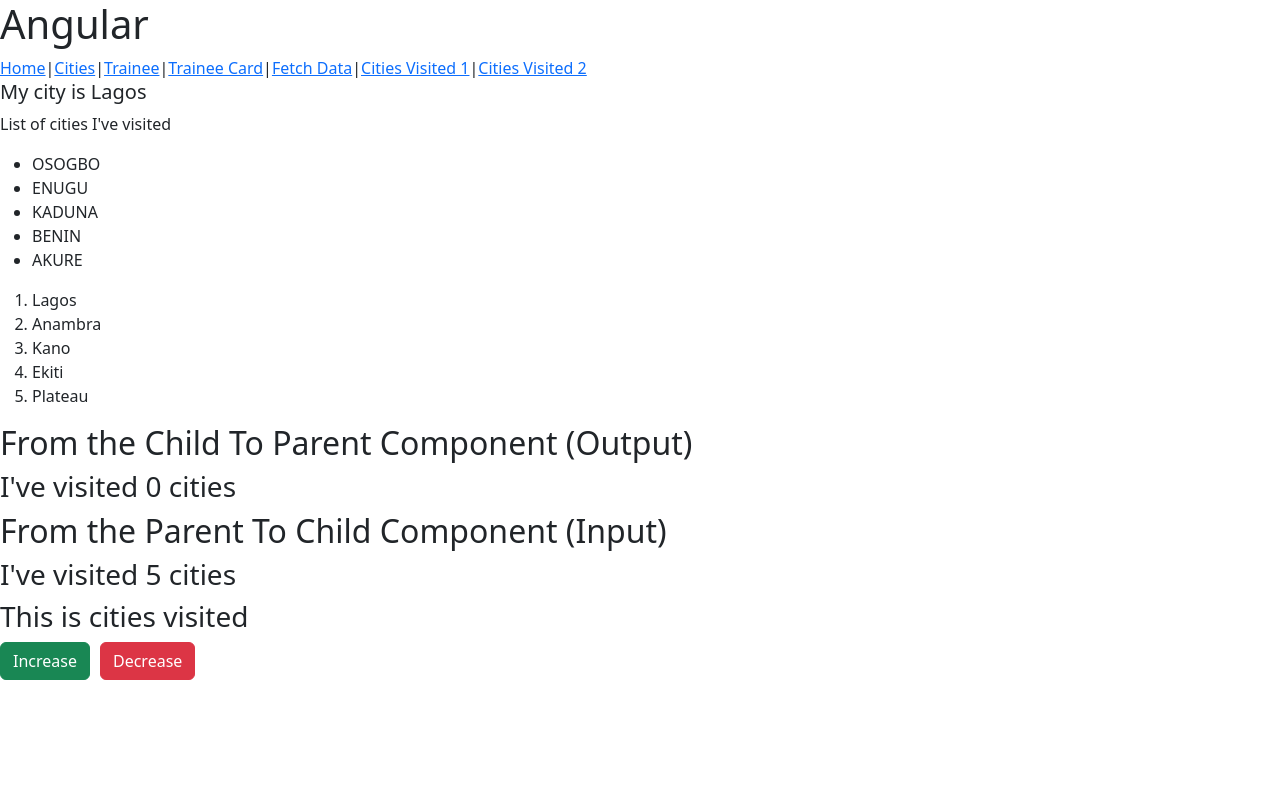
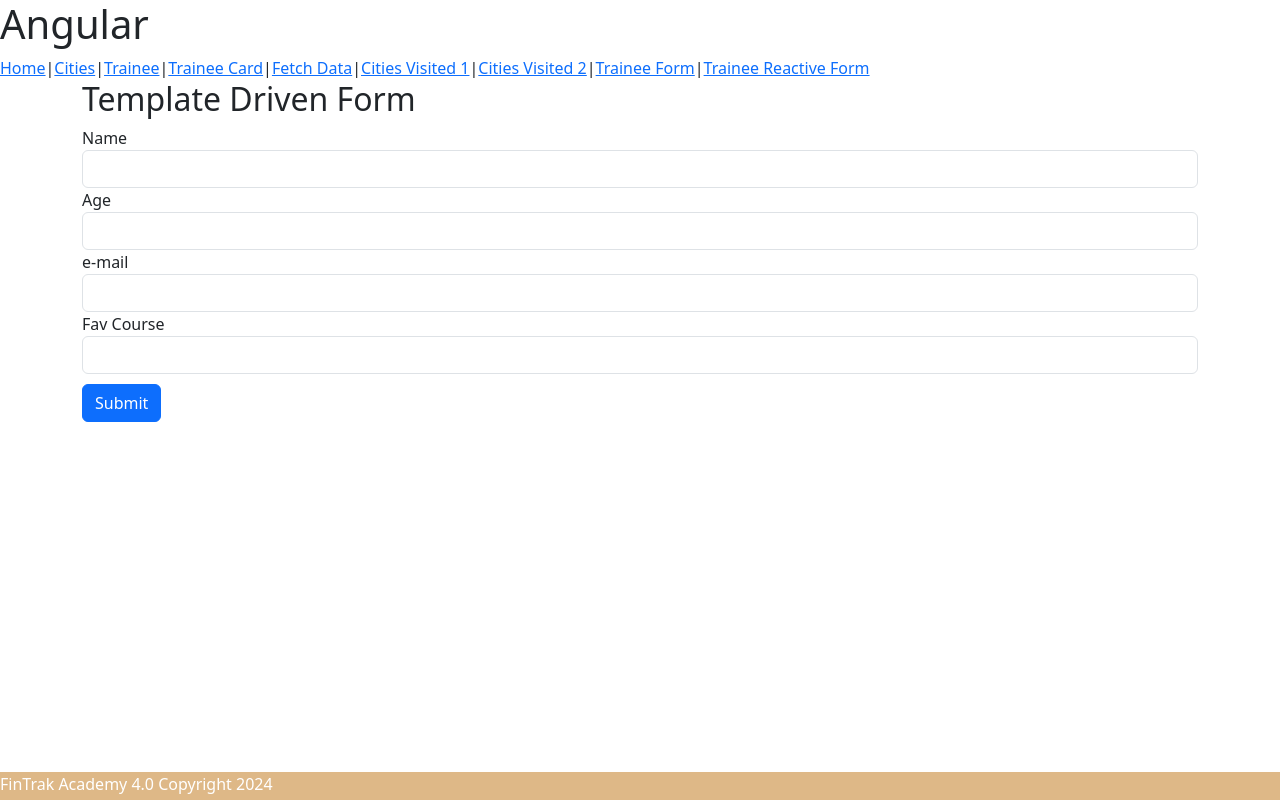
Before and after one commit to adeakinwe/AngularAcademyFourPointZero, an Angular app: page /trainee-form in a window 1280 px wide. Before the commit this address led to /cities. Shown: the top 800 px of the page. Built offline with nearby package versions, Linux system fonts and the light colour scheme.

Commit message:
reactive and template forms

```diff
--- a/src/app/app-routing.module.ts
+++ b/src/app/app-routing.module.ts
@@ -8,6 +8,8 @@
 import { TraineeComponent } from './trainee/trainee.component';
 import { TraineeCardComponent } from './trainee-card/trainee-card.component';
 import { FetchComponent } from './fetch/fetch.component';
+import { TemplateFormComponent } from './template-form/template-form.component';
+import { ReactiveFormComponent } from './reactive-form/reactive-form.component';
 
 const routes: Routes = [
   { path: 'home', component: HomeComponent },
@@ -17,6 +19,8 @@
   { path: 'fetch', component: FetchComponent },
   // { path: 'footer', component: FooterComponent},
   { path: 'cities/:id', component: CitiesvisitedComponent}, //route parameter
+  { path: 'trainee-form', component: TemplateFormComponent},
+  { path: 'trainee-reactive-form', component: ReactiveFormComponent},
   { path: '', redirectTo: 'home', pathMatch: 'full'},
   { path: '**', redirectTo: 'cities', pathMatch: 'full'} //a wild card route that redirects to a configured path
 ];
--- a/src/app/nav/nav.component.html
+++ b/src/app/nav/nav.component.html
@@ -10,6 +10,8 @@
         <a [routerLink]="['/fetch']">Fetch Data</a> |
         <!-- <a [routerLink]="['/footer']">Footer</a> | -->
         <a [routerLink]="['cities/1']">Cities Visited 1</a> |
-        <a [routerLink]="['cities/2']">Cities Visited 2</a>
+        <a [routerLink]="['cities/2']">Cities Visited 2</a> |
+        <a [routerLink]="['trainee-form']">Trainee Form</a> |
+        <a [routerLink]="['trainee-reactive-form']">Trainee Reactive Form</a>
     </div>
 </div>
--- /dev/null
+++ b/src/app/reactive-form/reactive-form.component.html
@@ -0,0 +1,36 @@
+<div class="container">
+    <h2 class="heading">Reactive Form</h2>
+    <form [formGroup]="traineeForm" (ngSubmit)="submitTraineeForm()">
+        <div class="form-group">
+            <label for="name">Name</label>
+            <input type="text" id="name" class="form-control" formControlName="name">
+            <div *ngIf="traineeForm?.get('name')?.touched && traineeForm?.get('name')?.invalid" class="text-danger">Name is required</div>
+        </div>
+        <div class="form-group">
+            <label for="age">Age</label>
+            <input type="number" id="age" class="form-control" formControlName="age">
+            <div *ngIf="traineeForm?.get('age')?.touched && traineeForm?.get('age')?.invalid" class="text-danger">Please enter a valid age (between 18 and 30)</div>
+        </div>
+        <div class="form-group">
+            <label for="email">e-mail</label>
+            <input type="email" id="email" class="form-control" formControlName="email">
+            <div *ngIf="traineeForm?.get('email')?.touched && traineeForm?.get('email')?.invalid" class="text-danger">Please enter a valid email</div>
+        </div>
+        <div class="form-group">
+            <label for="mobile">Mobile</label>
+            <input type="tel" id="mobile" class="form-control" formControlName="mobile">
+            <div *ngIf="traineeForm?.get('mobile')?.touched && traineeForm?.get('mobile')?.invalid" class="text-danger">Please enter a valid mobile number (11 digits)</div>
+        </div>
+        <div class="form-group">
+            <label for="favCourse">Fav Course</label>
+            <select id="favCourse" class="form-control" formControlName="favCourse">
+                <option value="Angular">Angular</option>
+                <option value="SQL">SQL</option>
+                <option value="SQA">SQA</option>
+                <option value="Accounting">Accounting</option>
+            </select>
+            <div *ngIf="traineeForm?.get('favCourse')?.touched && traineeForm?.get('favCourse')?.invalid" class="text-danger">Please select a favourite course</div>
+        </div>
+            <button type="submit" class="btn btn-primary" style="margin-top: 10px;" [disabled]="traineeForm.invalid">Submit</button>
+    </form>
+</div>
--- /dev/null
+++ b/src/app/reactive-form/reactive-form.component.ts
@@ -0,0 +1,35 @@
+import { Component, OnInit } from '@angular/core';
+import { FormBuilder, FormGroup, Validators } from '@angular/forms';
+
+@Component({
+  selector: 'app-reactive-form',
+  templateUrl: './reactive-form.component.html',
+  styleUrls: ['./reactive-form.component.css']
+})
+export class ReactiveFormComponent implements OnInit{
+  traineeForm: FormGroup | any;
+
+  constructor(private formBuilder: FormBuilder){
+
+  }
+
+  ngOnInit(): void {
+    this.initTraineeForm();
+  }
+
+  initTraineeForm(){
+    this.traineeForm = this.formBuilder.group({
+      name: ['', Validators.required],
+      email: ['', [Validators.required, Validators.email]],
+      age: ['', [Validators.required, Validators.min(18), Validators.max(30)]],
+      mobile: ['', [Validators.required, Validators.pattern('[0-9]{11}')]],
+      favCourse: ['', Validators.required]
+    })
+  }
+
+  submitTraineeForm(){
+    if (this.traineeForm.valid){
+      console.log('Trainee Form: ', this.traineeForm.value);
+    }
+  }
+}
--- /dev/null
+++ b/src/app/template-form/template-form.component.html
@@ -0,0 +1,39 @@
+<div class="container">
+    <h2 class="heading">Template Driven Form</h2>
+    <form #traineeForm="ngForm" (ngSubmit)="submitTraineeForm(traineeForm)">
+        <div class="form-group">
+            <label for="name">Name</label>
+            <input type="text" id="name" name="name" class="form-control" [(ngModel)]="traineeDetails.name" required>
+            <div *ngIf="traineeForm.controls['name']?.touched && traineeForm.controls['name'].invalid" class="text-danger">Name is required</div>
+        </div>
+        <div class="form-group">
+            <label for="age">Age</label>
+            <input type="number" id="age" name="age" class="form-control" [(ngModel)]="traineeDetails.age" required
+            min="18" max="30">
+            <div *ngIf="traineeForm.controls['age']?.touched && traineeForm.controls['age'].invalid" class="text-danger">Age is required</div>
+        </div>
+        <div class="form-group">
+            <label for="email">e-mail</label>
+            <input type="email" id="email" name="email" class="form-control" [(ngModel)]="traineeDetails.email" required>
+            <div *ngIf="traineeForm.controls['email']?.touched && traineeForm.controls['email'].invalid" class="text-danger">email is required</div>
+        </div>
+        <!-- <div class="form-group">
+            <input type="checkbox" id="nin" name="nin" class="form-control" value="NIN">
+            <label for="male">NIN</label>
+            <br>
+            <input type="checkbox" id="votersCard" name="votersCard" class="form-control" value="Voters Card">
+            <label for="female">Voters Card</label>
+        </div> -->
+        <div class="form-group">
+            <label for="favCourse">Fav Course</label>
+            <select name="favCourse" id="favCourse" class="form-control" [(ngModel)]="traineeDetails.favCourse" required>
+                <option value="Angular">Angular</option>
+                <option value="SQL">SQL</option>
+                <option value="SQA">SQA</option>
+                <option value="Accounting">Accounting</option>
+            </select>
+            <div *ngIf="traineeForm.controls['favCourse']?.touched && traineeForm.controls['favCourse'].invalid" class="text-danger">Please select a favourite course</div>
+        </div>
+            <button type="submit" class="btn btn-primary" style="margin-top: 10px;">Submit</button>
+    </form>
+</div>
--- /dev/null
+++ b/src/app/template-form/template-form.component.ts
@@ -0,0 +1,24 @@
+import { Component } from '@angular/core';
+
+@Component({
+  selector: 'app-template-form',
+  templateUrl: './template-form.component.html',
+  styleUrls: ['./template-form.component.css']
+})
+export class TemplateFormComponent {
+
+  traineeDetails = {
+    name: '',
+    age: '',
+    email: '',
+    favCourse: ''
+  }
+  submitTraineeForm(form : any){
+    if (form.valid){
+      console.log('Trainee Form: ', this.traineeDetails);
+    }
+    else {
+      console.log('Invalid form!')
+    }
+  }
+}
```
Also changed, not shown: src/app/app.module.ts (+9 -2 lines), src/app/reactive-form/reactive-form.component.css (added), src/app/template-form/template-form.component.css (added).
